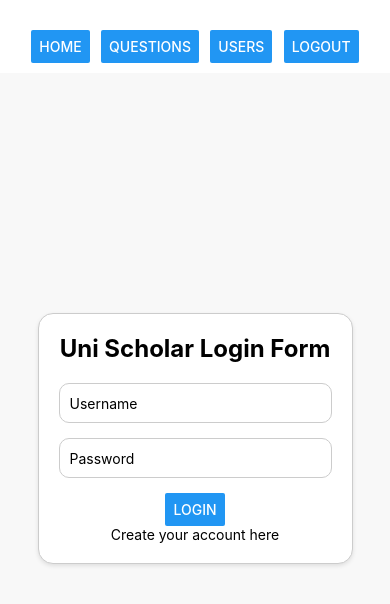
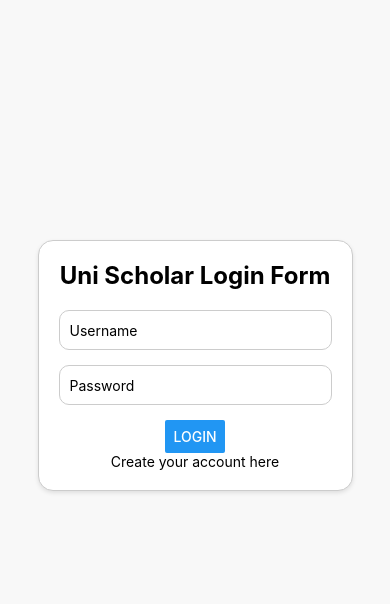
Before and after one commit to TPT7/UniScholarMobile, a React Native app: screen / in a window 390 px wide. Shown: the top 604 px of the page. Built offline with nearby package versions, Linux system fonts and the light colour scheme; no server answers.

Commit message:
remove navbar from login and signup pages

```diff
--- a/App.js
+++ b/App.js
@@ -1,32 +1,26 @@
 import React from 'react';
 import { NavigationContainer } from '@react-navigation/native';
 import { createStackNavigator } from '@react-navigation/stack';
-import { View, StyleSheet } from 'react-native';
 import HomePage from './home';
 import HistoryPage from './history';
 import SignUpPage from './signup';
 import LoginPage from './login';
-import Navbar from './navbar';
 import Users from './users';
 import { UserProvider } from './usercontext';
+import withNavbar from './withnavbar'; // Adjust the path as needed
 
 const Stack = createStackNavigator();
 
 const App = () => {
   return (
     <UserProvider>
-      <View style={styles.container}>
-
-        <Navbar />
-
-        <Stack.Navigator initialRouteName="Login" screenOptions={{ headerShown: false }}>
-          <Stack.Screen name="Home" component={HomePage} />
-          <Stack.Screen name="History" component={HistoryPage} />
-          <Stack.Screen name="SignUp" component={SignUpPage} />
-          <Stack.Screen name="Login" component={LoginPage} />
-          <Stack.Screen name="Users" component={Users} />
-        </Stack.Navigator>
-      </View>
+      <Stack.Navigator initialRouteName="Login" screenOptions={{ headerShown: false }}>
+        <Stack.Screen name="Home" component={withNavbar(HomePage)} />
+        <Stack.Screen name="History" component={withNavbar(HistoryPage)} />
+        <Stack.Screen name="SignUp" component={SignUpPage} />
+        <Stack.Screen name="Login" component={LoginPage} />
+        <Stack.Screen name="Users" component={withNavbar(Users)} />
+      </Stack.Navigator>
     </UserProvider>
   );
 };
@@ -37,10 +31,4 @@ const WrappedApp = () => (
   </NavigationContainer>
 );
 
-const styles = StyleSheet.create({
-  container: {
-    flex: 1,
-  },
-});
-
 export default WrappedApp;
--- /dev/null
+++ b/withnavbar.js
@@ -0,0 +1,14 @@
+import React from 'react';
+import { View } from 'react-native';
+import Navbar from './navbar'; // Adjust the path as needed
+
+const withNavbar = (Component) => {
+  return (props) => (
+    <View style={{ flex: 1 }}>
+      <Navbar />
+      <Component {...props} />
+    </View>
+  );
+};
+
+export default withNavbar;
```
